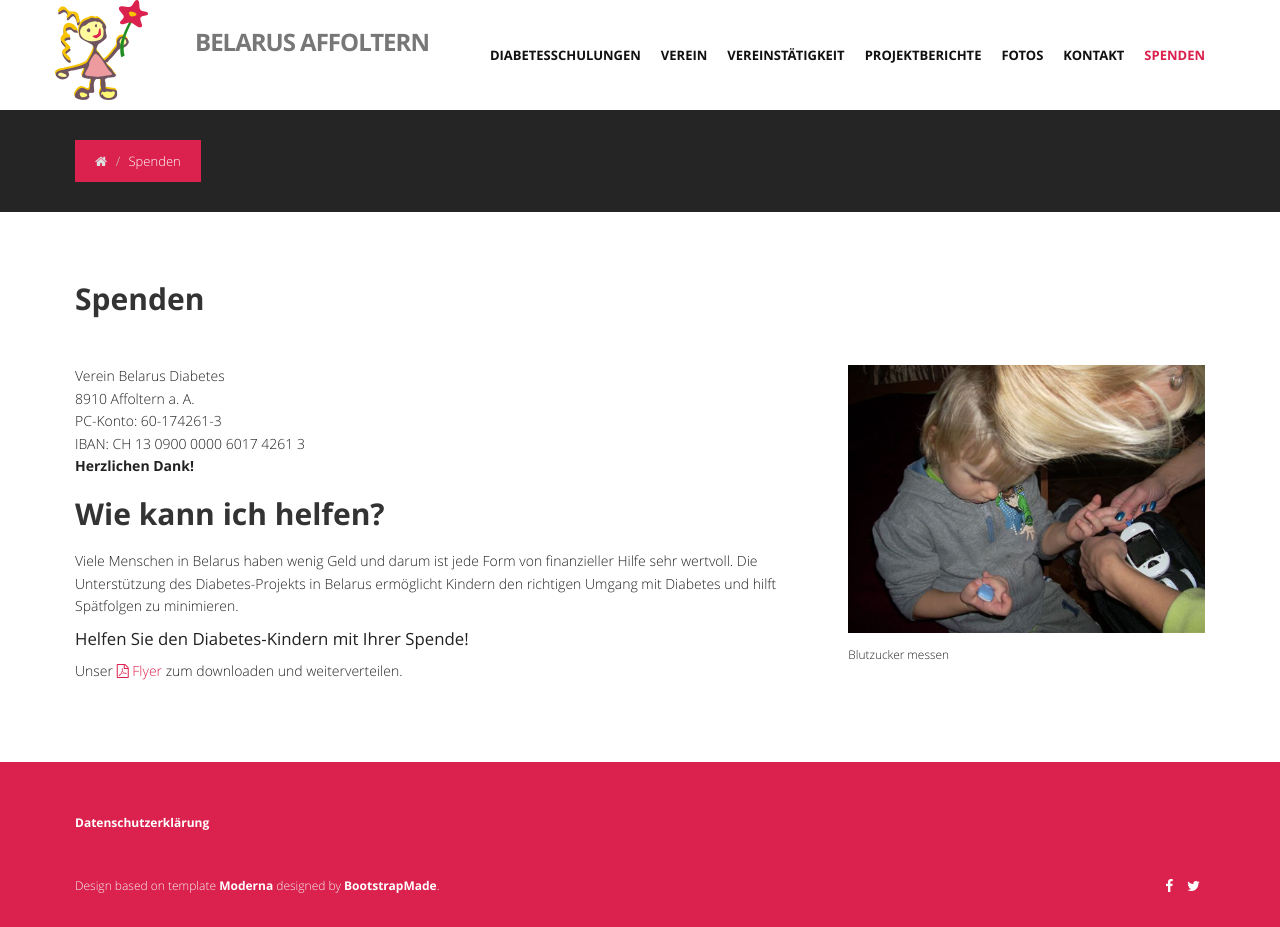
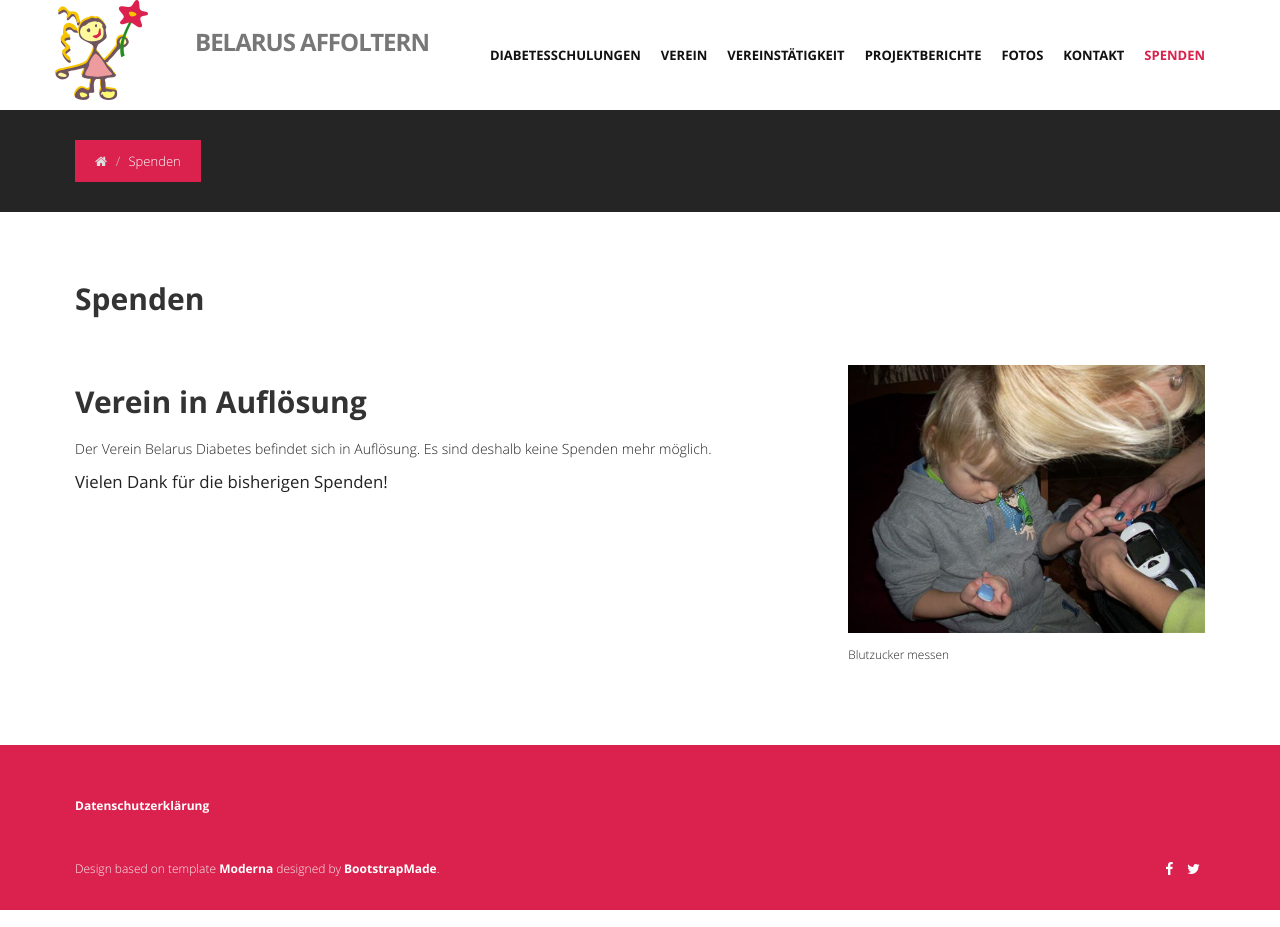
Before and after one commit to rolandbaer/belarus-affoltern, a Jekyll site: the page built from src/spenden.html, in a window 1280 px wide and 927 px high. Built offline with Jekyll 4.4.1, drawn with Linux system fonts in a browser that asks for light colours; comment, search, counter and statistics services are not loaded.

Commit message:
removed konto-information

```diff
--- a/src/spenden.html
+++ b/src/spenden.html
@@ -25,23 +25,12 @@ navigation_weight: 70
     </div>
     <div class="row">
       <div class="col-lg-8">
+        <h2>Verein in Auflösung</h2>
         <p>
-          Verein Belarus Diabetes<br />
-          8910 Affoltern a. A.<br />
-          PC-Konto: 60-174261-3<br />
-          IBAN: CH 13 0900 0000 6017 4261 3<br />
-          <strong>Herzlichen Dank!</strong>
-        </p>
-        <h2>Wie kann ich helfen?</h2>
-        <p>
-          Viele Menschen in Belarus haben wenig Geld und darum ist jede Form von finanzieller Hilfe sehr wertvoll.
-          Die Unterstützung des Diabetes-Projekts in Belarus ermöglicht Kindern den richtigen Umgang mit Diabetes und hilft Spätfolgen zu minimieren.
+          Der Verein Belarus Diabetes befindet sich in Auflösung. Es sind deshalb keine Spenden mehr möglich.
         </p>
         <p class="bigger">
-          Helfen Sie den Diabetes-Kindern mit Ihrer Spende!
-        </p>
-        <p>
-          Unser <a href="files/flyer2018.pdf"><i class="fa fa-file-pdf-o"></i> Flyer</a> zum downloaden und weiterverteilen.
+          Vielen Dank für die bisherigen Spenden!
         </p>
       </div>
       <div class="col-lg-4">
```
